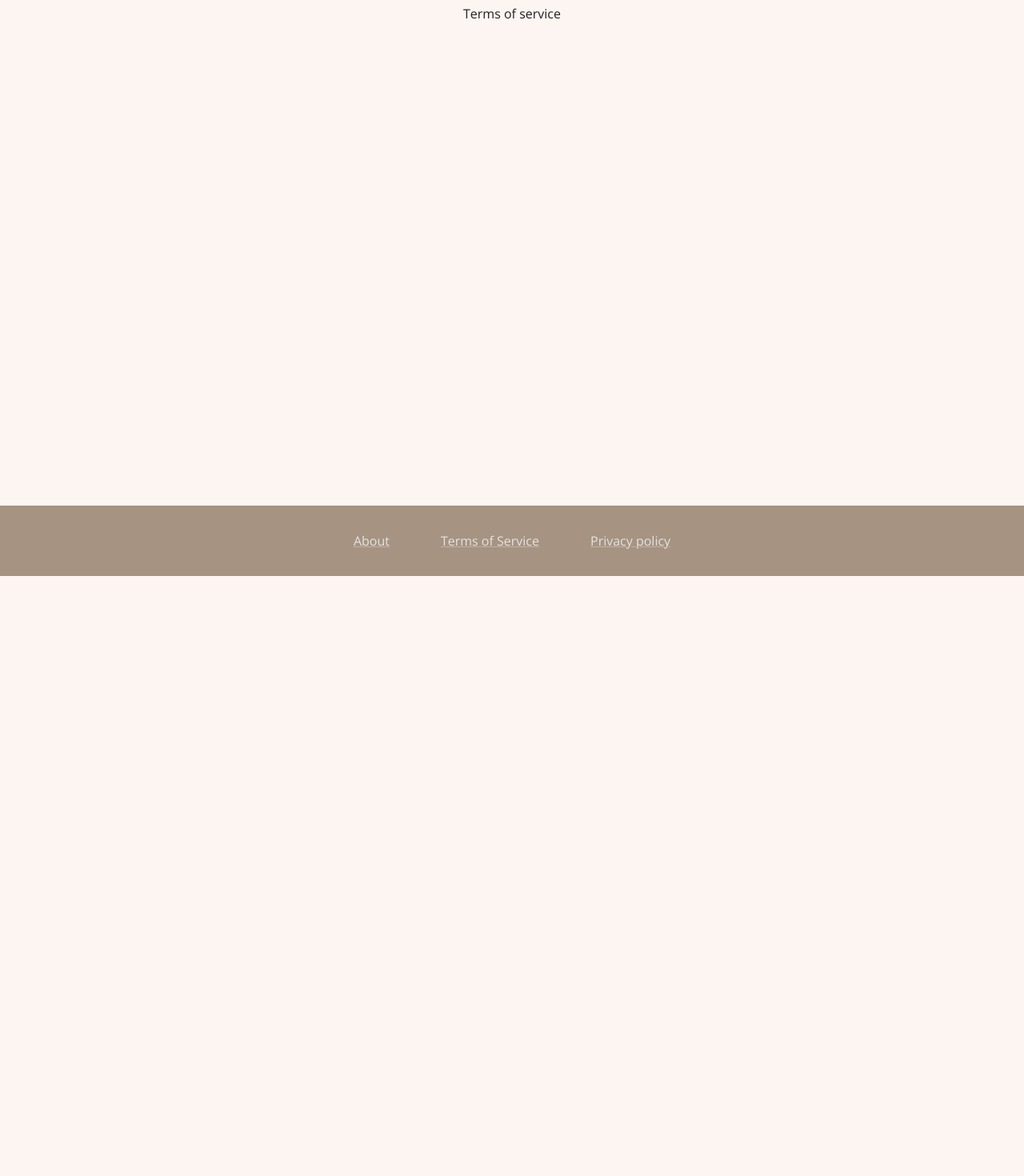
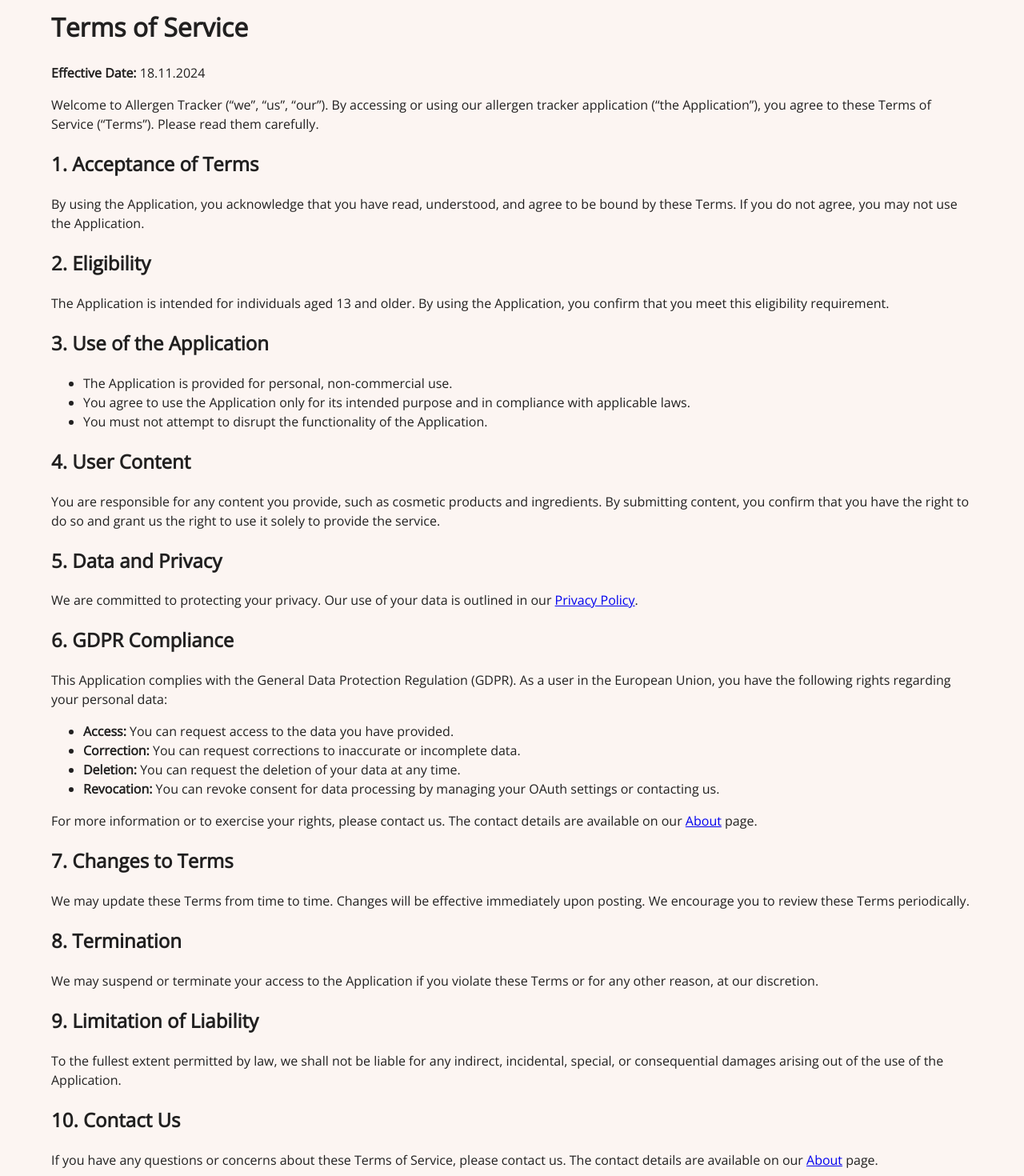
Before and after one commit to jompsku/dw3s-allergentracker, a React (Vite) app in the folder frontend/: page /terms-of-service in a window 1280 px wide. Shown: the part 80-1550 px from the top of the page at 80% size. Before the commit the page ends 800 px from the top, so only its background shows below. Built offline with nearby package versions, Linux system fonts and the light colour scheme; what @toolpad/core would draw is missing.

Commit message:
add terms of service

```diff
--- a/frontend/src/components/pages/TosPage.jsx
+++ b/frontend/src/components/pages/TosPage.jsx
@@ -1,5 +1,78 @@
 const TosPage = () => {
-  return (<p>Terms of service</p>);
+  return (
+    <div>
+      <h1>Terms of Service</h1>
+      <p><strong>Effective Date:</strong> 18.11.2024</p>
+      <p>
+        Welcome to Allergen Tracker (<q>we</q>, <q>us</q>, <q>our</q>). By accessing or using our allergen tracker application
+        (<q>the Application</q>), you agree to these Terms of Service (<q>Terms</q>). Please read them carefully.
+      </p>
+
+      <h2>1. Acceptance of Terms</h2>
+      <p>
+        By using the Application, you acknowledge that you have read, understood, and agree to be bound by these Terms.
+        If you do not agree, you may not use the Application.
+      </p>
+
+      <h2>2. Eligibility</h2>
+      <p>
+        The Application is intended for individuals aged 13 and older. By using the Application, you confirm
+        that you meet this eligibility requirement.
+      </p>
+
+      <h2>3. Use of the Application</h2>
+      <ul>
+        <li>The Application is provided for personal, non-commercial use.</li>
+        <li>You agree to use the Application only for its intended purpose and in compliance with applicable laws.</li>
+        <li>You must not attempt to disrupt the functionality of the Application.</li>
+      </ul>
+
+      <h2>4. User Content</h2>
+      <p>
+        You are responsible for any content you provide, such as cosmetic products and ingredients. By submitting content,
+        you confirm that you have the right to do so and grant us the right to use it solely to provide the service.
+      </p>
+
+      <h2>5. Data and Privacy</h2>
+      <p>We are committed to protecting your privacy. Our use of your data is outlined in our <a href="/privacy-policy">Privacy Policy</a>.</p>
+
+      <h2>6. GDPR Compliance</h2>
+      <p>
+        This Application complies with the General Data Protection Regulation (GDPR). As a user in the European Union, you
+        have the following rights regarding your personal data:
+      </p>
+      <ul>
+        <li><strong>Access:</strong> You can request access to the data you have provided.</li>
+        <li><strong>Correction:</strong> You can request corrections to inaccurate or incomplete data.</li>
+        <li><strong>Deletion:</strong> You can request the deletion of your data at any time.</li>
+        <li><strong>Revocation:</strong> You can revoke consent for data processing by managing your OAuth settings or contacting us.</li>
+      </ul>
+      <p>
+        For more information or to exercise your rights, please contact us. The contact details are available on our <a href="/about" style={{ textDecoration: 'underline' }}>About</a> page.
+      </p>
+
+      <h2>7. Changes to Terms</h2>
+      <p>
+        We may update these Terms from time to time. Changes will be effective immediately upon posting.
+        We encourage you to review these Terms periodically.
+      </p>
+
+      <h2>8. Termination</h2>
+      <p>
+        We may suspend or terminate your access to the Application if you violate these Terms or for any other reason, at our discretion.
+      </p>
+
+      <h2>9. Limitation of Liability</h2>
+      <p>
+        To the fullest extent permitted by law, we shall not be liable for any indirect, incidental, special, or consequential damages arising out of the use of the Application.
+      </p>
+
+      <h2>10. Contact Us</h2>
+      <p>
+        If you have any questions or concerns about these Terms of Service, please contact us. The contact details are available on our <a href="/about" style={{ textDecoration: 'underline' }}>About</a> page.
+      </p>
+    </div>
+  );
 };
 
 export default TosPage;
```
